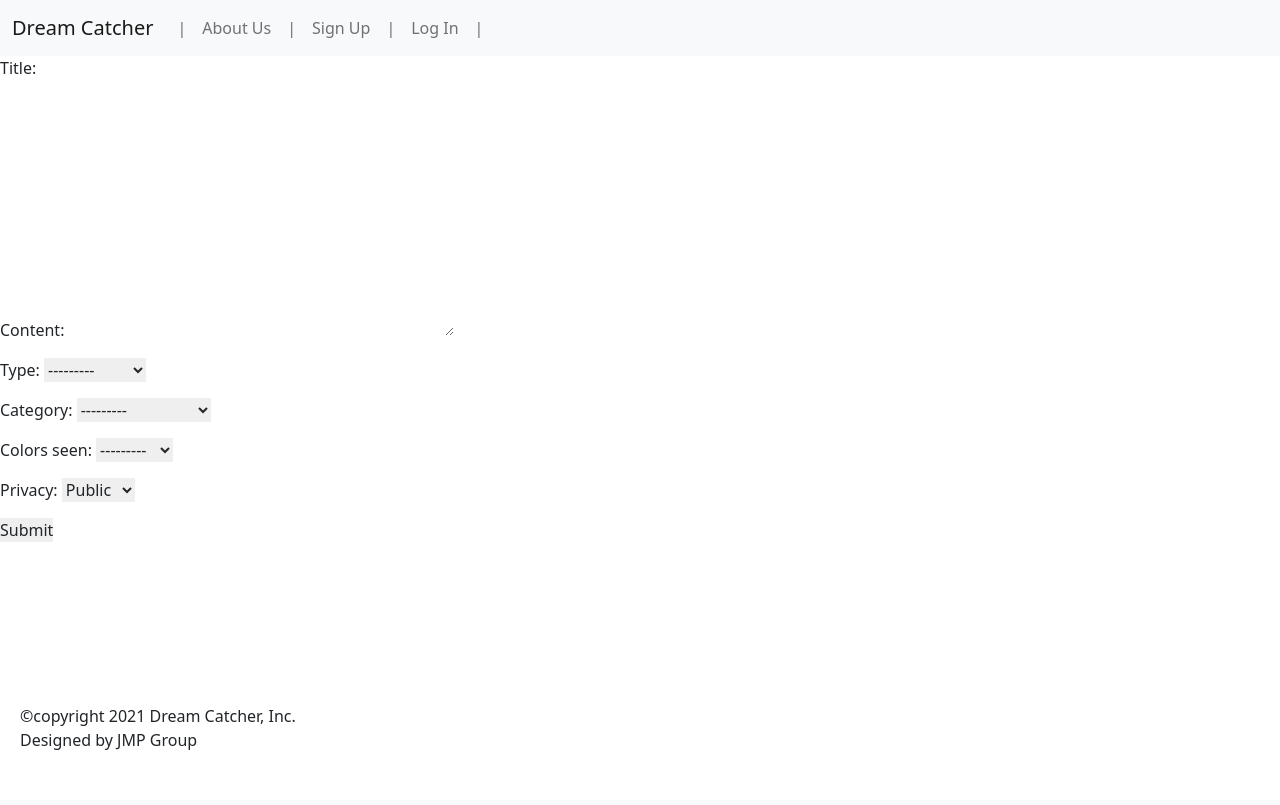
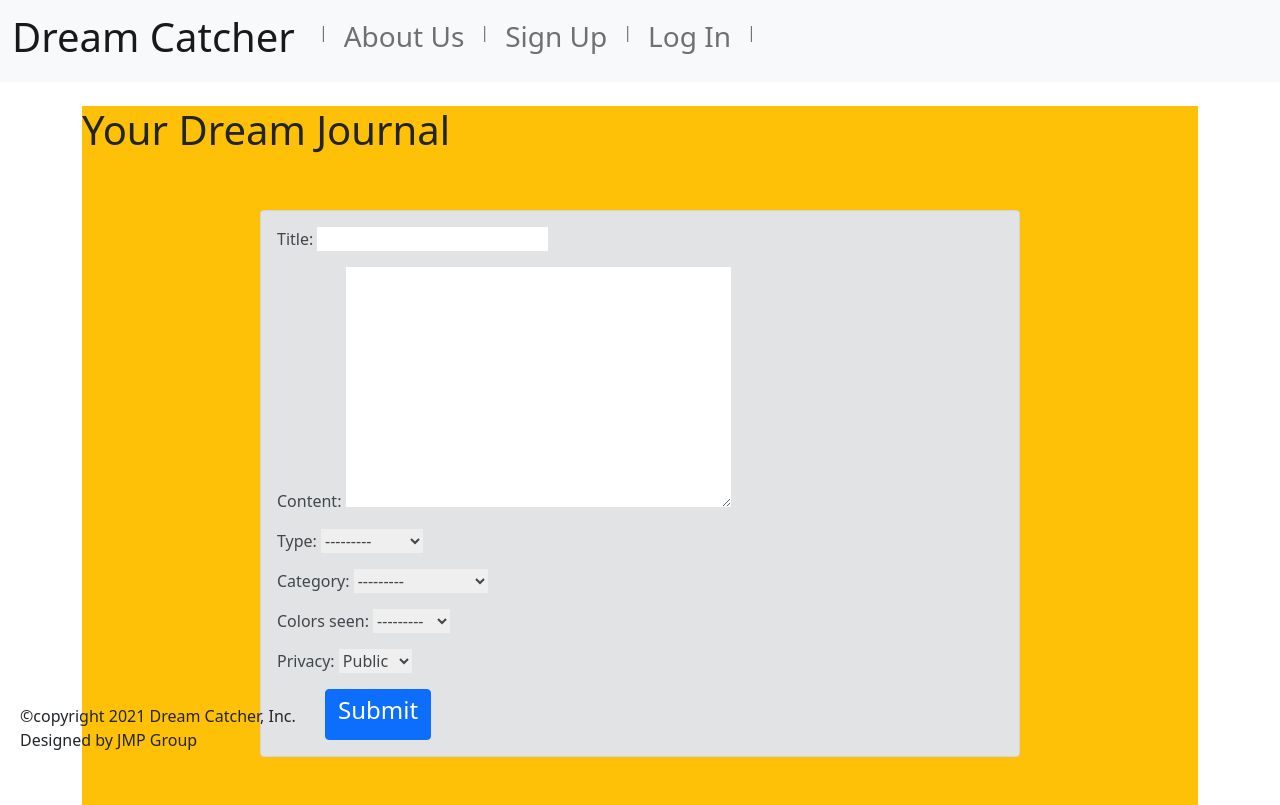
Before and after one commit to joelHilley/DreamJournalSocialNetwork, a Django app: page /create_post/ in a window 1280 px wide. Before the commit the page ends 750 px from the top, so only its background shows below. Run offline with Django 3.2, Linux system fonts and the light colour scheme; some libraries are stand-ins or nearby versions.

Commit message:
finetune the alignment of base, create_post, home and login

```diff
--- a/dreamsite/templates/base.html
+++ b/dreamsite/templates/base.html
@@ -40,7 +40,7 @@
                 <section class="nav-link">|</section>
               </li>
             </ul>
-            <h2>Hi {{ user.username }}!</h2>
+            <h4>Hi {{ user.username }}!</h4>
             <form class="d-flex">
               <input class="form-control me-2" type="search" placeholder="Search" aria-label="Search">
               <button class="btn btn-outline-success" type="submit">Search</button>
@@ -51,7 +51,7 @@
       {% else %}
       <nav class="navbar navbar-expand-lg navbar-light bg-light">
           <div class="container-fluid">
-            <a class="navbar-brand" href="{% url 'home' %}">Dream Catcher</a>
+            <a class="navbar-brand" href="{% url 'home' %}"><h1>Dream Catcher</h1></a>
             <button class="navbar-toggler" type="button" data-bs-toggle="collapse" data-bs-target="#navbarSupportedContent" aria-controls="navbarSupportedContent" aria-expanded="false" aria-label="Toggle navigation">
               <span class="navbar-toggler-icon"></span>
             </button>
@@ -61,19 +61,19 @@
                   <section class="nav-link">|</section>
                 </li>
                 <li class="nav-item">
-                  <a class="nav-link" href="{% url 'about' %}">About Us</a>
+                  <a class="nav-link" href="{% url 'about' %}"><h3>About Us</h3></a>
                 </li>
                 <li class="nav-item">
                   <section class="nav-link">|</section>
                 </li>
                 <li class="nav-item">
-                  <a class="nav-link" href="{% url 'account:signup' %}">Sign Up</a>
+                  <a class="nav-link" href="{% url 'account:signup' %}"><h3>Sign Up</h3></a>
                 </li>
                 <li class="nav-item">
                   <section class="nav-link">|</section>
                 </li>
                 <li class="nav-item">
-                    <a class="nav-link" href="{% url 'login' %}">Log In</a>
+                    <a class="nav-link" href="{% url 'login' %}"><h3>Log In</h3></a>
                   </li>
                 <li class="nav-item">
                   <section class="nav-link">|</section>
--- a/dreamsite/templates/create_post.html
+++ b/dreamsite/templates/create_post.html
@@ -1,11 +1,24 @@
 {% extends 'base.html' %}
 
 {% block content %}
-
-<form method="post">
-    {% csrf_token %}
-    {{ form.as_p }}
-    <input type="submit" value="Submit">
-</form>
+<div class="container">
+  <div class="bg-warning">
+    <h1 class="margin-top:text-center mt-4">Your Dream Journal</h1>
+    <div class="row">
+      <div class="col-md-2"></div>
+      <div class="col-md-8 my-5 alert alert-secondary" role="alert">
+        <form method="post">
+            {% csrf_token %}
+            {{ form.as_p }}
+            <button class='mx-5 btn btn-md btn-fill btn-primary'
+                    type="submit" value="Submit">
+                <h4 class="text-center">Submit</h4>
+            </button>
+        </form>
+      </div>
+      <div class="col-md-2"></div>
+    </div>
+  </div>
+</div>
 
 {% endblock %}
--- a/dreamsite/templates/home.html
+++ b/dreamsite/templates/home.html
@@ -23,7 +23,6 @@
   </div>
 
 {% else %}
-
 <div class="row">
       <div class="col-md-8 mt-3 left">
           {% for post in journalpost_list %}
--- a/dreamsite/templates/registration/login.html
+++ b/dreamsite/templates/registration/login.html
@@ -3,13 +3,11 @@
 {% block content %}
 <div class="container">
   <h1 class="text-center mt-4">Login</h1>
-  {% comment %} <div class="row bg-gray mt-2 ml-5"> {% endcomment %}
   <div class="row">
-    {% comment %} <div class="my-5 alert alert-secondary" role="alert"> {% endcomment %}
     <div class="col-md-2"></div>
     <div class="col-md-8 my-5 alert alert-secondary" role="alert">
       <form method="POST">
-          {% csrf_token %}
+        {% csrf_token %}
           <table>
             <tr>
               <td>{{ form.username.label_tag }}</td>
```
Also changed, not shown: dreamsite/account/templates/index.html (deleted), dreamsite/static/css/backgound_dreamcatcher.jpg (added), dreamsite/static/css/logo_dreamcatcher.png (added), dreamsite/static/css/logo_dreamcatcher1.png (added), 3 other files.
